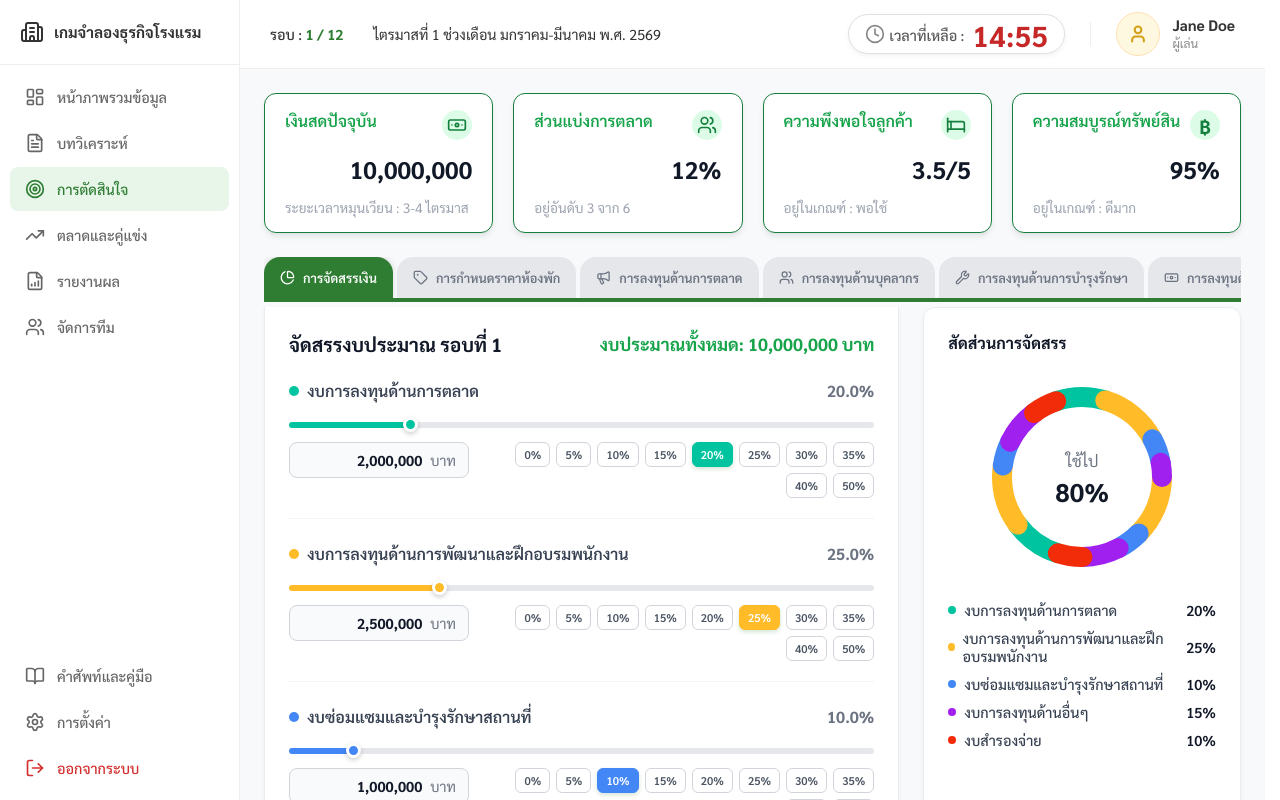
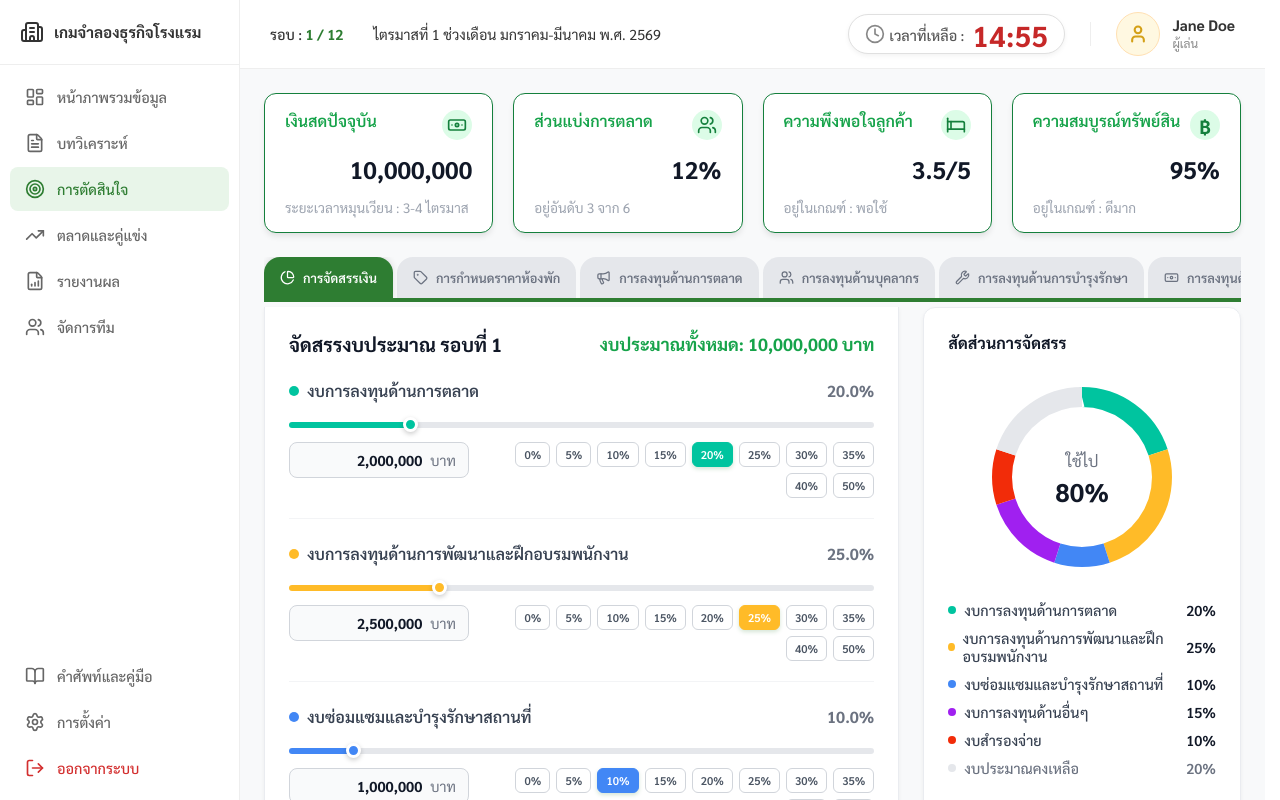
Before and after one commit to purimprach/HBS, a React (Vite) app: page /decision in a window 1280 px wide. Built offline with nearby package versions, Linux system fonts and the light colour scheme.

Commit message:
ทำหน้าลงทุนสำหรับ CEO ตรงกราฟเรียบร้อย

```diff
--- a/src/DecisionPage.css
+++ b/src/DecisionPage.css
@@ -306,7 +306,7 @@
   padding: 20px;
   border-radius: 12px;
   color: #065F46;
-  border: 1px solid #A7F3D0;
+  border: 1px solid #4ed697;
   text-align: center;
   font-size: 1.1rem;
   box-shadow: 0 2px 4px rgba(0,0,0,0.05);
@@ -550,3 +550,23 @@ input:disabled, button:disabled {
   color: #EF4444;
   text-align: center;
 }
+
+/* ======================================================= */
+/* ✅✅✅ ส่วน Footer (ปรับใหม่: ชิดขวา + ข้อความเดียว) ✅✅✅ */
+/* ======================================================= */
+
+.decision-footer {
+  margin-top: auto;
+  padding-top: 40px;
+  padding-bottom: 20px;
+
+  display: flex;
+  justify-content: flex-end; /* ✅ สั่งให้เนื้อหาชิดขวาสุด */
+  align-items: center;
+
+  border-top: 1px solid #E5E7EB;
+  color: #9CA3AF;
+  font-size: 0.85rem;
+}
+
+/* ลบ .footer-links และ .divider ของเดิมทิ้งได้เลยครับ ไม่ได้ใช้แล้ว */
--- a/src/DecisionPage.jsx
+++ b/src/DecisionPage.jsx
@@ -54,7 +54,7 @@ const DecisionPage = () => {
   return (
     <div className="decision-page">
 
-      {/* --- 1. Top Stats Cards (ดีไซน์ใหม่) --- */}
+      {/* --- 1. Top Stats Cards --- */}
       <div className="stats-grid">
         <div className="stat-card">
           <div className="stat-header">
@@ -95,7 +95,7 @@ const DecisionPage = () => {
         </div>
       </div>
 
-      {/* --- 2. Tabs Navigation (แถบเมนู) --- */}
+      {/* --- 2. Tabs Navigation --- */}
       <div className="decision-tabs">
         <button className={`tab-btn ${activeTab === 'allocation' ? 'active' : ''}`} onClick={() => setActiveTab('allocation')}>
           <PieChart size={15} /> <span>การจัดสรรเงิน</span>
@@ -196,6 +196,10 @@ const DecisionPage = () => {
                       })}
                   </div>
                 </div>
+
+                <div className="max-spending-card">
+                    รายได้สูงสุดต่อเดือน (ยังไม่หักค่าใช้จ่าย): <strong>6,450,000 บาท/เดือน</strong>
+                </div>
             </div>
 
             <div className="summary-section">
@@ -208,27 +212,55 @@ const DecisionPage = () => {
                       {((usedBudget / TOTAL_BUDGET) * 100).toFixed(0)}%
                     </span>
                   </div>
+
+                  {/* ✅✅✅ แก้ไขกราฟ: เพิ่มส่วน Remaining Budget ✅✅✅ */}
                   <svg viewBox="0 0 100 100" className="donut-chart">
-                    {budgets.reduce((acc, item, index) => {
-                      const totalValue = budgets.reduce((sum, b) => sum + b.value, 0);
-                      const percentage = totalValue === 0 ? 0 : item.value / totalValue;
-                      const dashArray = percentage * 100;
-                      const offset = acc.currentOffset;
-                      acc.currentOffset -= dashArray;
-                      acc.elements.push(
+                    {(() => {
+                      let currentOffset = 25; // เริ่มที่ 12 นาฬิกา
+                      const elements = [];
+
+                      // 1. วาดส่วนที่จัดสรรแล้ว
+                      budgets.forEach((item) => {
+                        const percentage = (item.value / TOTAL_BUDGET) * 100;
+                        if (percentage > 0) {
+                          elements.push(
                             <circle
                               key={item.id} cx="50" cy="50" r="40"
                               fill="transparent"
                               stroke={item.color}
                               strokeWidth="10"
-                          strokeDasharray={`${dashArray} ${100 - dashArray}`}
-                          strokeDashoffset={offset + 25}
-                          strokeLinecap="round"
+                              pathLength="100"
+                              strokeDasharray={`${percentage} ${100 - percentage}`}
+                              strokeDashoffset={currentOffset}
+                              strokeLinecap="butt" // ใช้ butt เพื่อให้วงกลมต่อกันสนิทเหมือนในรูป
                             />
                           );
-                      return acc;
-                    }, { elements: [], currentOffset: 0 }).elements}
+                          currentOffset -= percentage;
+                        }
+                      });
+
+                      // 2. วาดส่วนที่เหลือ (สีเทา)
+                      const remainingBudget = TOTAL_BUDGET - usedBudget;
+                      if (remainingBudget > 0) {
+                        const remainingPercent = (remainingBudget / TOTAL_BUDGET) * 100;
+                        elements.push(
+                          <circle
+                            key="remaining" cx="50" cy="50" r="40"
+                            fill="transparent"
+                            stroke="#E5E7EB" // สีเทาอ่อน
+                            strokeWidth="10"
+                            pathLength="100"
+                            strokeDasharray={`${remainingPercent} ${100 - remainingPercent}`}
+                            strokeDashoffset={currentOffset}
+                            strokeLinecap="butt"
+                          />
+                        );
+                      }
+
+                      return elements;
+                    })()}
                   </svg>
+                  {/* ------------------------------------------------ */}
               </div>
 
               <div className="legend-list">
@@ -241,6 +273,17 @@ const DecisionPage = () => {
                       <span className="legend-val">{((item.value/TOTAL_BUDGET)*100).toFixed(0)}%</span>
                     </div>
                   ))}
+
+                  {/* ✅ เพิ่ม Legend สำหรับงบคงเหลือ */}
+                  <div className="legend-item">
+                      <div className="legend-left">
+                        <span className="legend-dot" style={{backgroundColor: '#E5E7EB'}}></span>
+                        <span className="legend-name" style={{color: '#6B7280'}}>งบประมาณคงเหลือ</span>
+                      </div>
+                      <span className="legend-val" style={{color: '#6B7280'}}>
+                        {(((TOTAL_BUDGET - usedBudget)/TOTAL_BUDGET)*100).toFixed(0)}%
+                      </span>
+                  </div>
               </div>
 
               <div className="budget-status">
@@ -297,7 +340,7 @@ const DecisionPage = () => {
         )}
       </div>
 
-      {/* --- 4. Bottom Action Bar (แถบบันทึก วางล่างสุดตามปกติ ไม่ Sticky) --- */}
+      {/* --- 4. Bottom Action Bar --- */}
       {activeTab === 'allocation' && (
         <div className="bottom-action-bar">
            <div className="break-even-section">
@@ -321,6 +364,13 @@ const DecisionPage = () => {
         </div>
       )}
 
+      {/* --- 5. Footer --- */}
+      <footer className="decision-footer">
+         <div className="footer-text">
+            © 2026 Hotel Business Simulation Game. All rights reserved.
+         </div>
+      </footer>
+
     </div>
   );
 };
```
Lines whose indentation alone changed are shown as unchanged.
